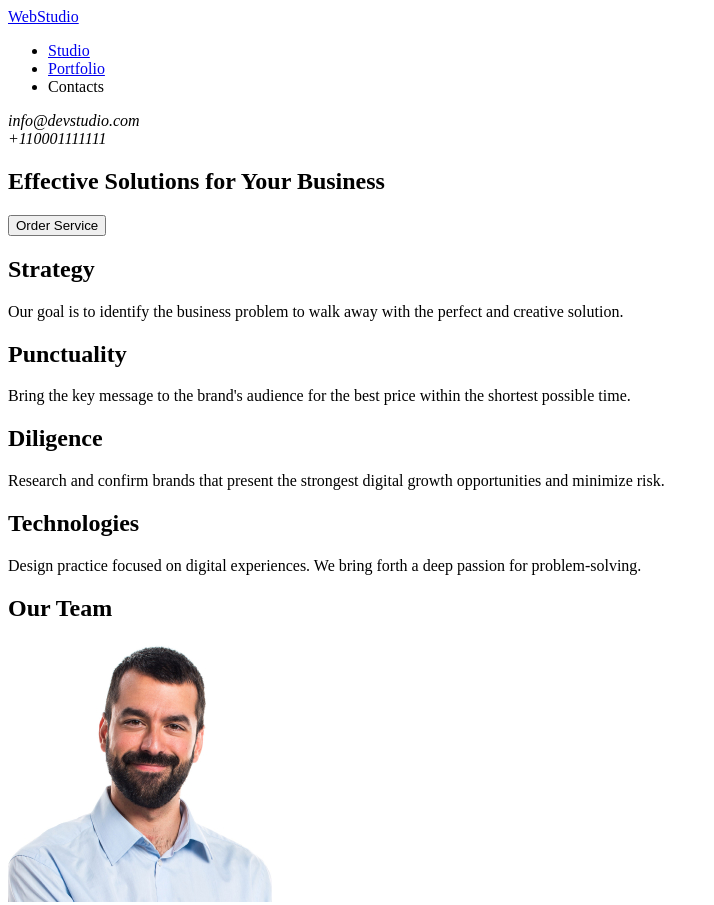
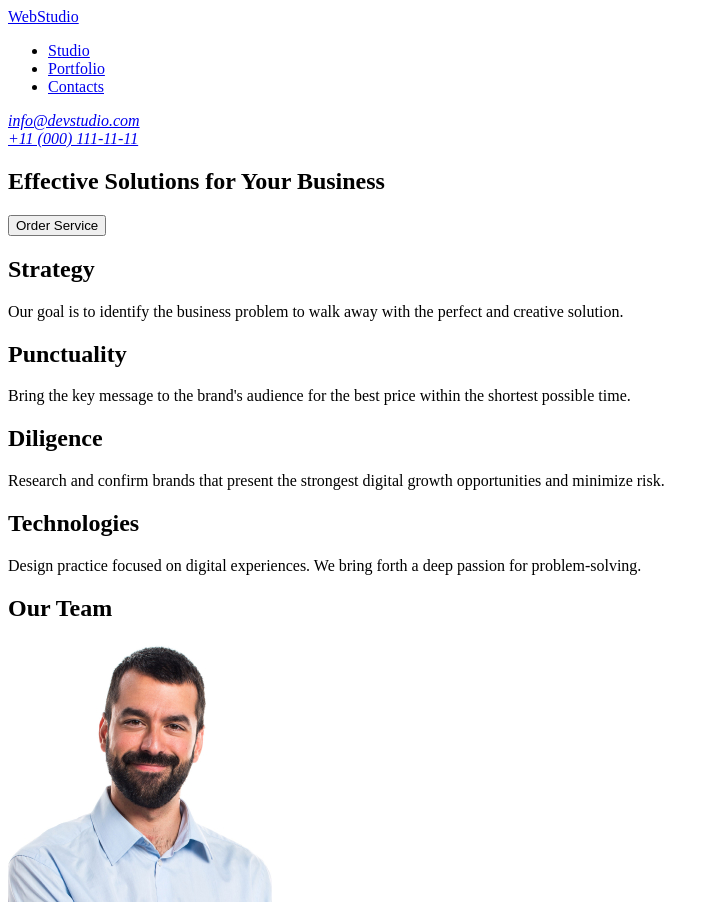
Before and after one commit to Strego26/goit-markup-hw-01, a plain HTML site: page index.html in a window 1280 px wide. Shown: the top 905 px of the page, without its empty margins (0-714 px from the left). Drawn offline with Linux system fonts and the light colour scheme.

Commit message:
Update index.html

```diff
--- a/index.html
+++ b/index.html
@@ -12,12 +12,12 @@
         <ul>
           <li><a href="#studio">Studio</a></li>
           <li><a href="#portfolio">Portfolio</a></li>
-          <li>Contacts</li>
+          <li><a href="#contacts">Contacts</a></li>
         </ul>
       </nav>
-      <address>
-        info@devstudio.com <br />
-        +110001111111
+      <address id="#contacts">
+        <a href="mailto:info@devstudio.com">info@devstudio.com</a><br />
+        <a href="tel:+110001111111">+11 (000) 111-11-11</a>
       </address>
     </header>
     <main>
```
